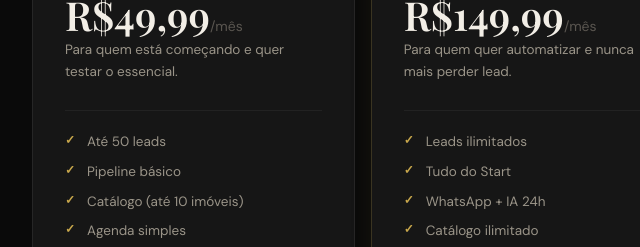
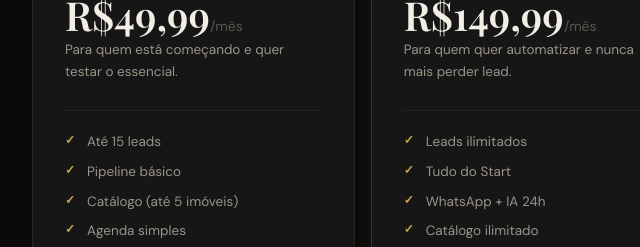
Before and after one commit to relativeee/leadhouse-site, a website: page index.html in a window 1280 px wide. Shown: the part 4700-4947 px from the top of the page, 108-748 px from the left. Drawn offline with nearby package versions, Linux system fonts and the light colour scheme; a web font is replaced by a local one.

Commit message:
fix: limites do start na landing

```diff
--- a/index.html
+++ b/index.html
@@ -417,9 +417,9 @@
           <div class="price-card__price">R$49,99<span>/mês</span></div>
           <p class="price-card__desc">Para quem está começando e quer testar o essencial.</p>
           <ul class="price-card__list">
-            <li>Até 50 leads</li>
+            <li>Até 15 leads</li>
             <li>Pipeline básico</li>
-            <li>Catálogo (até 10 imóveis)</li>
+            <li>Catálogo (até 5 imóveis)</li>
             <li>Agenda simples</li>
             <li>Suporte por e-mail</li>
           </ul>
```
